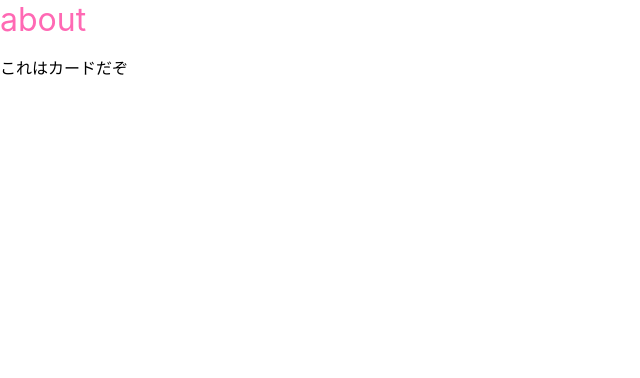
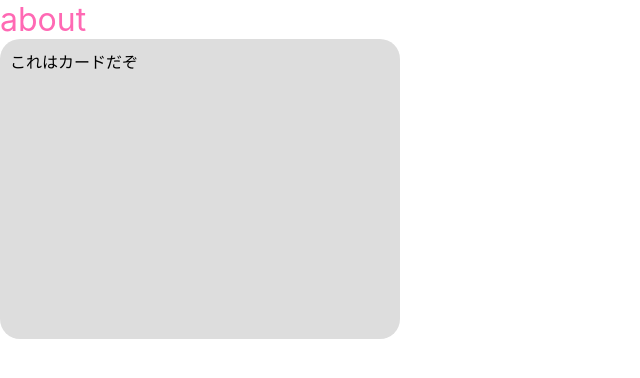
Before and after one commit to SonedaYusuke/next-template, a Next.js app: page /about in a window 1280 px wide. Shown: the top 378 px of the page, without its empty margins (0-640 px from the left). Built offline with nearby package versions, Linux system fonts and the light colour scheme.

Commit message:
ちょっとわかってきた

```diff
--- a/src/components/Card.tsx
+++ b/src/components/Card.tsx
@@ -1,12 +1,12 @@
 import React, { FC } from "react"
+
+import { CardBase } from "~/styles/card"
 
 const Card: FC = () => {
   return (
-    <div className="card">
-      <div>
+    <CardBase className="card">
         <p>これはカードだぞ</p>
-      </div>
-    </div>
+    </CardBase>
   )
 }
 
--- /dev/null
+++ b/src/styles/card.tsx
@@ -0,0 +1,9 @@
+import styled from "@emotion/styled"
+
+export const CardBase = styled.div`
+  background-color: #ddd;
+  border-radius: 20px;
+  width: 400px;
+  height: 300px;
+  padding: 10px
+`
--- a/src/styles/globals.css
+++ b/src/styles/globals.css
@@ -14,3 +14,7 @@ a {
 * {
   box-sizing: border-box;
 }
+
+p {
+  margin: 0;
+}
```
